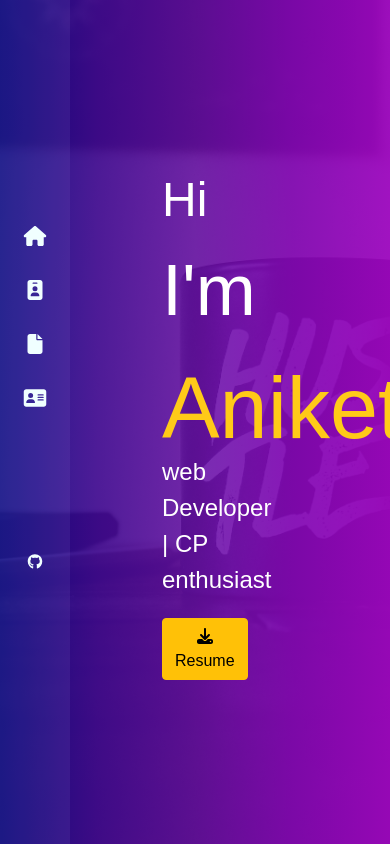
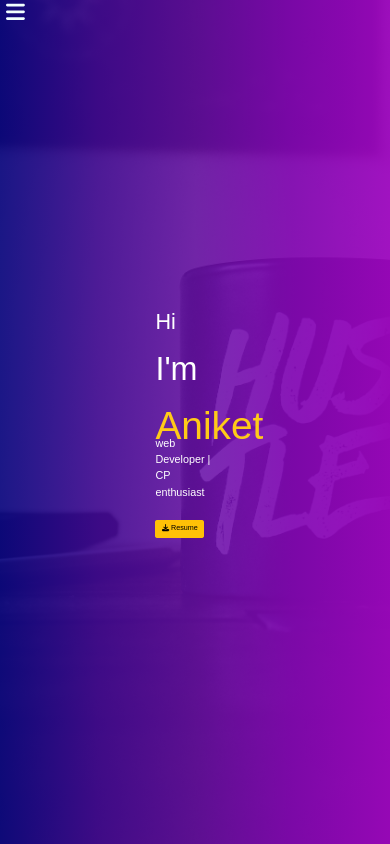
Before and after one commit to aniket651/PortFolio, a React (Create React App) app: page / in a window 390 px wide. Built offline with nearby package versions, Linux system fonts and the light colour scheme; a web font is replaced by a local one.

Commit message:
sidebar made responsive

```diff
--- a/src/App.css
+++ b/src/App.css
@@ -1,22 +1,41 @@
 html{
   height: 100vh;
   background-color: #000000;
+  font-size: 100%;
+  /* if this % is 62.5 then 10px = 1rem */
 }
+.app-master{
+  margin: 0%;
+  padding: 0%;
+}
+@media(max-width:1200px){
+  html{
+    font-size: 90%;
+  }
+}
+@media(max-width:1024px){
+  html{
+    font-size: 80%;
+  }
+}
+@media(max-width:832px){
+  html{
+    font-size: 65%;
+  }
+}
+@media(max-width:480px){
+  html{
+    font-size: 45%;
+  }
+}
+
+
+
+
+
 .App {
   text-align: center;
 }
-
-.App-logo {
-  height: 40vmin;
-  pointer-events: none;
-}
-
-@media (prefers-reduced-motion: no-preference) {
-  .App-logo {
-    animation: App-logo-spin infinite 20s linear;
-  }
-}
-
 .App-header {
   background-color: #282c34;
   min-height: 100vh;
@@ -27,11 +46,9 @@ html{
   font-size: calc(10px + 2vmin);
   color: white;
 }
-
 .App-link {
   color: #61dafb;
 }
-
 @keyframes App-logo-spin {
   from {
     transform: rotate(0deg);
--- a/src/App.js
+++ b/src/App.js
@@ -1,6 +1,6 @@
 import logo from './logo.svg';
 import './App.css';
-import Home  from './components/Home';
+import Home from './components/Home';
 import AboutMe from './components/AboutMe';
 import Resume from './components/Resume';
 import ContactMe from './components/ContactMe';
@@ -12,31 +12,41 @@ import { useState } from 'react';
 // }
 let rendringElement = <Home />;
 function App() {
-  const [rendringElement,setRendringElement] = useState(<Home />)
-  const renderHome = ()=>{
+  const [rendringElement, setRendringElement] = useState(<Home />)
+  const renderHome = () => {
     setRendringElement(<Home />);
   }
-  const renderAbout = ()=>{
+  const renderAbout = () => {
     setRendringElement(<AboutMe />);
   }
-  const renderResume = ()=>{
+  const renderResume = () => {
     setRendringElement(<Resume />);
   }
-  const renderContact = ()=>{
+  const renderContact = () => {
     setRendringElement(<ContactMe />);
   }
 
 
   return (
-    <>
+    <div className="container-fluid app-master">
+      {/* <div className="app-content row"> */}
+      {/* <div className="col-1 sidebar-section"> */}
 
-    {/* <h1>Hello World</h1>
+      <Sidebar homeClick={renderHome} aboutClick={renderAbout} resumeClick={renderResume} contactClick={renderContact}/>
+      {/* </div> */}
+      {/* <div className="everything-else col-11"> */}
+      {rendringElement}
+      {/* </div> */}
+      {/* </div> */}
+
+      {/* <h1>Hello World</h1>
     <p>Lorem, ipsum dolor sit amet consectetur adipisicing elit. Aut voluptatum quod est provident iure eum animi deserunt tempore, pariatur magnam, reiciendis at nostrum quo dolorem! Expedita perspiciatis quia harum animi!</p> */}
-    <Sidebar homeClick={renderHome} aboutClick={renderAbout} resumeClick={renderResume} contactClick={renderContact}/>
-    { rendringElement }
 
-    {/* <Resume /> */}
-    </>
+
+
+
+      {/* <Resume /> */}
+    </div >
   );
 }
 
--- a/src/components/About.css
+++ b/src/components/About.css
@@ -5,38 +5,44 @@
     background-image: linear-gradient(to right top, #d16b6b, #d24f70, #cd307e, #bd0b93, #9d00ae, #b800a8, #cf00a2, #e4009b, #ff4173, #ff8151, #ffbd42, #fbf25f);
     background-size: cover;
     height: 100vh;
-    padding: 0px;
-    margin: 0px;
+    padding: 0rem;
+    margin: 0rem;
     text-align: center;
 }
 .about-content{
-    max-width: 1000px;
+    max-width: 100.0rem;
 }
 .mycol-1{
     height: 100vh;
+    display: flex;
+    align-items: center;
+    justify-content:flex-end;
+/* flex-direction: ; */
 }
 .title{
     transform: rotate(270deg);
     font-size: 300%;
     color: yellow;
-    display: inline-block;
-    position: relative;
-    left: 140px;
-    top: 43%;
+    display: block;
+    /* position: relative; */
+    /* left: 14.0rem; */
+    /* top: 43vh; */
 
 }
 .mycol-2{
+    display: flex;
     align-items: center;
-    padding-top: 210px;
+    /* padding-top: 33vh; */
     box-sizing: border-box;
 }
 .main-content{
-    padding: 30px;
-    margin-left: 100px;
-    margin-right: 100px;
-    background-color: white;
-    opacity:0.4;
-    border-radius: 20px;
+    /* align-items: center; */
+    padding: 3.0rem;
+    margin-left: 10.0rem;
+    margin-right: 10.0rem;
+    background-color: rgba(255, 255, 255, 0.24);
+    /* opacity:0.4; */
+    border-radius: 2.0rem;
     box-sizing: border-box;
 }
 .main-content p{
--- a/src/components/Home.css
+++ b/src/components/Home.css
@@ -42,12 +42,14 @@
 .line1{
     color: #ffffff;
     font-size: 300%;
-    animation: 3s slide-up;
+    /* animation: 3s slide-up; */
+    animation: 3s fade-in;
 }
 .line2{
     color: #ffffff;
     font-size: 450%;
-    animation: 3s slide-up;
+    /* animation: 3s slide-up; */
+    animation: 3s fade-in;
 }
 .myName{
     color: #ffca18;
@@ -84,3 +86,13 @@
         transform: translate3d(0, 0%, 0);
     }
 }
+@keyframes fade-in {
+    from{
+        opacity: 0;
+        /* transform: translate3d(0, 100%, 0);  */
+    }
+    to{
+        opacity: 1;
+        /* transform: translate3d(0, 0%, 0);  */
+    }
+}
--- a/src/components/Resume.js
+++ b/src/components/Resume.js
@@ -2,7 +2,7 @@ import './Resume.css';
 import Sidebar from './Sidebar';
 import EducationComp from './EducationComp.js';
 import ProjectsComp from './ProjectsComp.js';
-import InterestsComp from './InterestsComp.js';
+// import InterestsComp from './InterestsComp.js';
 import SkillsComp from './SkillsComp.js';
 import { FontAwesomeIcon } from '@fortawesome/react-fontawesome';
 import { faDownload } from '@fortawesome/free-solid-svg-icons';
@@ -53,9 +53,9 @@ export default () => {
     const renderProjects = () => {
         setRendringElement(<ProjectsComp />);
     }
-    const renderInterests = () => {
-        setRendringElement(<InterestsComp />);
-    }
+    // const renderInterests = () => {
+    //     setRendringElement(<InterestsComp />);
+    // }
 
     // const arr = ["Education", "Skills", "Projects", "Interests"]
     const arr = ["Education", "Skills", "Projects"]
--- a/src/components/Sidebar.css
+++ b/src/components/Sidebar.css
@@ -1,15 +1,29 @@
+.toggler{
+    display:none;
+    position: absolute;
+    z-index: 10;
+    background-color: rgba(254, 254, 254, 0);
+    border: 0px;
+}
+.wrapper{
+    display: inline-block;
+    position: absolute;
+}
+.toggle-icon{
+    color: azure;
+    font-size: 3rem;
+}
 .main-menu {
     background-color: #9f98e51a;
     display: inline-block;
     position: absolute;
     z-index: 5;
-    top: 0px;
+    top: 0rem;
     height: 100vh;
-    left: 0px;
-    width: 70px;
+    left: 0rem;
+    width: 4.375rem;
     text-align: center;
 }
-
 .pages {
     position: relative;
     top: 25%;
@@ -18,19 +32,19 @@
 .home-icon {
     color: azure;
     width: 100%;
-    height: 20px;
-    padding-bottom: 15px;
-    padding-top: 15px;
+    height: 1.25rem;
+    padding-bottom: 0.9375rem;
+    padding-top: 0.9375rem;
 }
 
 .home-icon:hover {
     animation: 0.5s swell;
     color: #ffc107;
     width: 100%;
-    height: 25px;
-    padding-bottom: 30px;
+    height: 1.5625rem;
+    padding-bottom: 1.875rem;
     position: relative;
-    left: 10px;
+    left: 0.625rem;
 }
 
 .social-media {
@@ -41,26 +55,98 @@
 .home-icon2 {
     color: azure;
     width: 100%;
-    height: 15px;
-    padding-bottom: 30px;
+    height: 0.9375rem;
+    padding-bottom: 1.875rem;
 }
 
-@keyframes swell {
+/* @keyframes swell {
     from {
         color: #ffc107;
         width: 100%;
-        height: 20px;
-        padding-bottom: 30px;
+        height: 1.25rem;
+        padding-bottom: 1.875rem;
         position: relative;
-        left: 0px;
+        left: 0rem;
     }
 
     to {
         color: #ffc107;
         width: 100%;
-        height: 25px;
-        padding-bottom: 30px;
+        height: 1.5625rem;
+        padding-bottom: 1.875rem;
         position: relative;
-        left: 10px;
+        left: 1.0rem;
+    }
+} */
+
+/* @media(max-width:1200px){
+
+} */
+@media(min-width:480px){
+    @keyframes swell {
+        from {
+            color: #ffc107;
+            width: 100%;
+            height: 1.25rem;
+            padding-bottom: 1.875rem;
+            position: relative;
+            left: 0rem;
+        }
+
+        to {
+            color: #ffc107;
+            width: 100%;
+            height: 1.5625rem;
+            padding-bottom: 1.875rem;
+            position: relative;
+            left: 1.0rem;
+        }
     }
 }
+@media(max-width:832px){
+
+}
+@media(max-width:480px){
+    .main-menu {
+        background-color: #000000a4;
+        height: 100vh;
+        width: 100vw;
+    }
+    .home-icon {
+        color: azure;
+        width: 100%;
+        height: 3rem;
+        padding-bottom: 2rem;
+        padding-top: 2rem;
+    }
+
+    .home-icon:hover {
+        /* animation: 0.5s swell; */
+        color: #ffc107;
+        width: 100%;
+        height: 3.25rem;
+        padding-bottom: 2.5rem;
+        position: static;
+        /* left: 0.625rem; */
+        border-bottom:3px solid yellow;
+    }
+
+    .social-media {
+        position: relative;
+        top: 40%;
+    }
+
+    .home-icon2 {
+        color: azure;
+        width: 100%;
+        height: 2rem;
+        padding-bottom: 1.875rem;
+    }
+    .toggler{
+        display:inline-block;
+    }
+    .vanish{
+        display:none;
+    }
+
+}
--- a/src/components/Sidebar.js
+++ b/src/components/Sidebar.js
@@ -3,18 +3,46 @@ import { faHouse } from '@fortawesome/free-solid-svg-icons';
 import { faAddressCard } from '@fortawesome/free-solid-svg-icons';
 import { faFile } from '@fortawesome/free-solid-svg-icons';
 import { faIdBadge } from '@fortawesome/free-solid-svg-icons';
-import { faGithub} from '@fortawesome/free-brands-svg-icons'
+import { faBars } from '@fortawesome/free-solid-svg-icons';
+import { faGithub } from '@fortawesome/free-brands-svg-icons'
 
 import './Sidebar.css';
 
 
-export default ({resumeClick,homeClick,aboutClick,contactClick})=>(
-    <div className='main-menu'>
+export default ({ resumeClick, homeClick, aboutClick, contactClick }) => {
+    // let toggle = document.getElementById("toggler");
+    // toggle.addEventListener("click", () => {
+    //     let v = document.getElementById("main-menu");
+    //     v.classList.toggle("vanish");
+    // })
+    const toggleClick = ()=>{
+        console.log(document.getElementById("main-menu"));
+        document.getElementById("main-menu").classList.toggle("vanish");
+    }
+    const handleHomeClick = ()=>{
+        toggleClick();
+        homeClick();
+    }
+    const handleResumeClick = ()=>{
+        toggleClick();
+        resumeClick();
+    }
+    const handleAboutClick = ()=>{
+        toggleClick();
+        aboutClick();
+    }
+    const handleContactClick = ()=>{
+        toggleClick();
+        contactClick();
+    }
+    return (
+        <div className="wrapper">
+            <div className='main-menu vanish' id="main-menu">
                 <div className="pages">
-            <FontAwesomeIcon className='home-icon go-to-home' onClick={homeClick} icon={ faHouse } />
-            <FontAwesomeIcon className='home-icon go-to-about' onClick={aboutClick} icon={ faIdBadge } />
-            <FontAwesomeIcon className='home-icon go-to-resume' onClick={resumeClick} icon={ faFile } />
-            <FontAwesomeIcon className='home-icon go-to-contact' onClick={contactClick} icon={ faAddressCard } />
+                    <FontAwesomeIcon className='home-icon go-to-home' onClick={handleHomeClick} icon={faHouse} />
+                    <FontAwesomeIcon className='home-icon go-to-about' onClick={handleAboutClick} icon={faIdBadge} />
+                    <FontAwesomeIcon className='home-icon go-to-resume' onClick={handleResumeClick} icon={faFile} />
+                    <FontAwesomeIcon className='home-icon go-to-contact' onClick={handleContactClick} icon={faAddressCard} />
 
                 </div>
                 <div className="social-media">
@@ -22,4 +50,8 @@ export default ({resumeClick,homeClick,aboutClick,contactClick})=>(
                 </div>
                 {/* <h1>Hello World</h1> */}
             </div>
+            <button className="toggler" id="toggler" type="button" onClick={toggleClick}><FontAwesomeIcon className="toggle-icon" icon={faBars} /></button>
+        </div>
+
     )
+}
```
Also changed, not shown: src/components/InterestsComp.js (deleted). Lines whose indentation alone changed are shown as unchanged.
